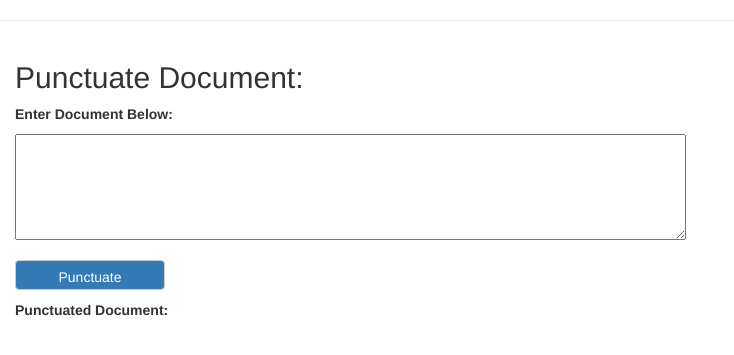
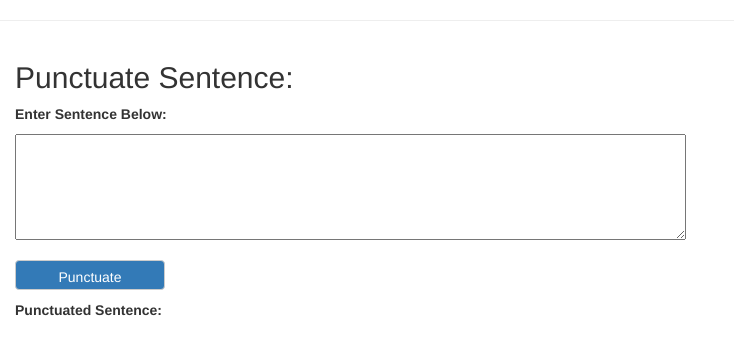
Before and after one commit to LeoTSH/web_app, a Flask app: page / in a window 1280 px wide. Shown: the top 355 px of the page, without its empty margins (0-734 px from the left). Run offline with Flask 2, Linux system fonts and the light colour scheme; parts of the project's set-up code (start-up, migrations or seed data) failed here and were passed over; some libraries are stand-ins or nearby versions.

Commit message:
Updated readme and website display

```diff
--- a/templates/index.html
+++ b/templates/index.html
@@ -17,8 +17,8 @@
 
    <div id="ptext" class="container-fluid sentence">
         <form id="text_in" method="POST" enctype="multipart/form-data">
-        <h2>Punctuate Document:</h2>
-        <p><strong>Enter Document Below:</strong></p>
+        <h2>Punctuate Sentence:</h2>
+        <p><strong>Enter Sentence Below:</strong></p>
         <div class="form-group">
             <textarea id='text' name='entered_text' rows="5", cols="80"></textarea>
         </div>
@@ -26,7 +26,7 @@
         <button id="input_text" name="ptext_btn" type="button" class="btn btn-default">Punctuate</button>
         </form>
         <p></p>
-        <p><strong>Punctuated Document:</strong></p>
+        <p><strong>Punctuated Sentence:</strong></p>
         <div id="text_successAlert" class="alert alert-success" role="alert" style="display:none;"></div>
         <div id="text_errorAlert" class="alert alert-danger" role="alert" style="display:none;"></div>
     </div>
```
Also changed, not shown: README.md.
